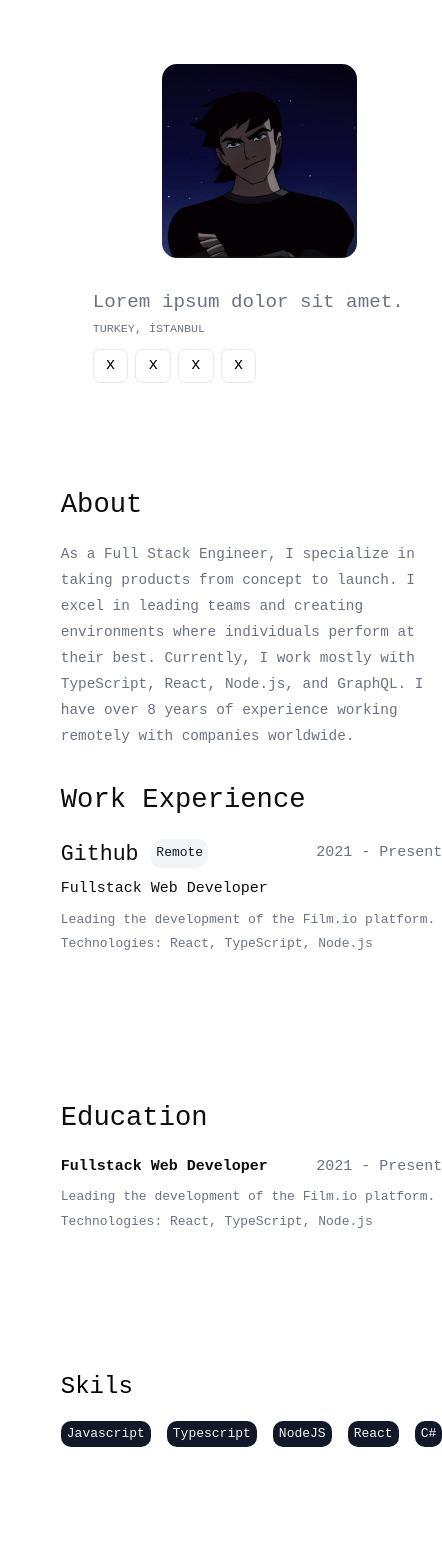
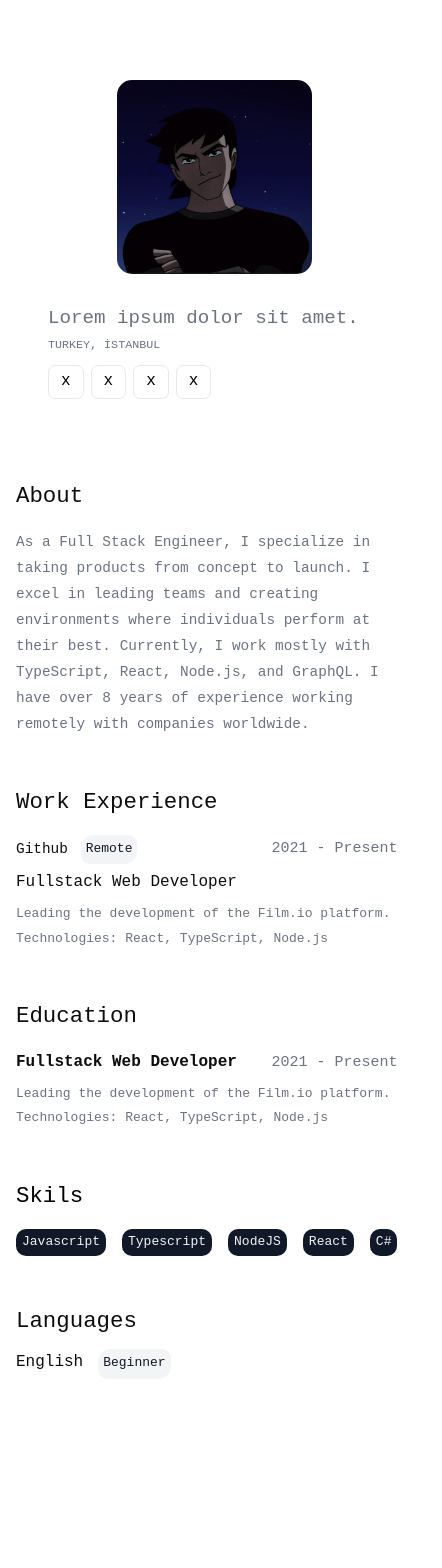
Before and after one commit to burakbehlull/resumer, a React (Vite) app in the folder client/: page /profile/1 in a window 390 px wide. Shown: the top 1568 px of the page, 442 px wide, since content can reach past the window. After the commit the page ends 1443 px from the top, so only its background shows below. Built offline with nearby package versions, Linux system fonts and the light colour scheme; no server answers; a web font is replaced by a local one.

Commit message:
feat: Complete mobile responsive

```diff
--- a/client/src/pages/Profile/Education.tsx
+++ b/client/src/pages/Profile/Education.tsx
@@ -5,10 +5,10 @@ import { EducationChapter } from './index'
 const Education : React.FC<IProps> = ({data}) =>{
 
     return (
-        <div className='profileEducation'>
+        <article className='profileEducation'>
             <h2>Education</h2>
             <EducationChapter data={data} />
-        </div>
+        </article>
     )
 }
 
--- a/client/src/sass/pages/_profileSide.scss
+++ b/client/src/sass/pages/_profileSide.scss
@@ -166,7 +166,7 @@
 }
 .profileSkills {
   @extend %template;
-  padding-top: 5rem;
+  padding-top: 2.5rem;
   flex-direction: column;
   h2 {
     @extend %headerText;
@@ -193,7 +193,7 @@
 }
 .profileLanguages {
   @extend %template;
-  padding-top: 3rem;
+  padding-top: 0;
   flex-direction: column;
   h2 {
     @extend %headerText;
@@ -256,8 +256,32 @@
     padding: 0;
     padding-top: 2rem;
   }
-  .profileEducation, .profileSkills {
+  .profileEducation, .profileSkills, .profileLanguages {
     padding: 0;
     padding-top: 5rem;
   }
 }
+
+@media only screen and (orientation: portrait) {
+
+  html {
+    padding: 2rem 1rem;
+  }
+  h1,h2 {
+    font-size: 1.4rem !important;
+  }
+  h3,h4,h5,h6 {
+    font-size: 1rem !important;
+  }
+  p {
+    font-size: .7rem;
+  }
+
+  .profileLanguages, .profileSkills, .profileEducation, .profileWorkExperience, .profileAbout, .profileHead {
+    height: auto;
+    padding-top: 3rem;
+  }
+  .profileLanguages{
+    padding-bottom: 4rem;
+  }
+}
```
